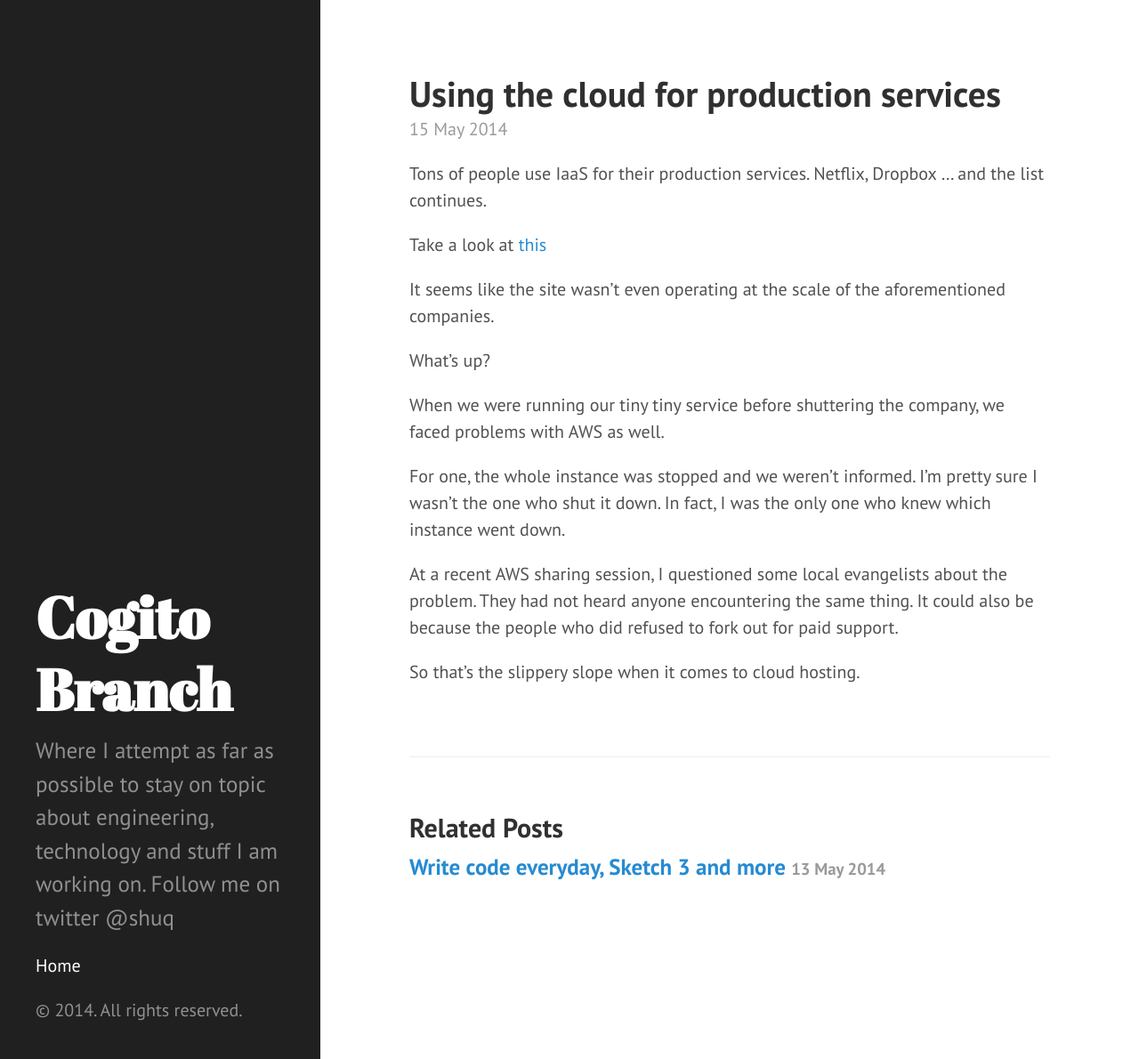
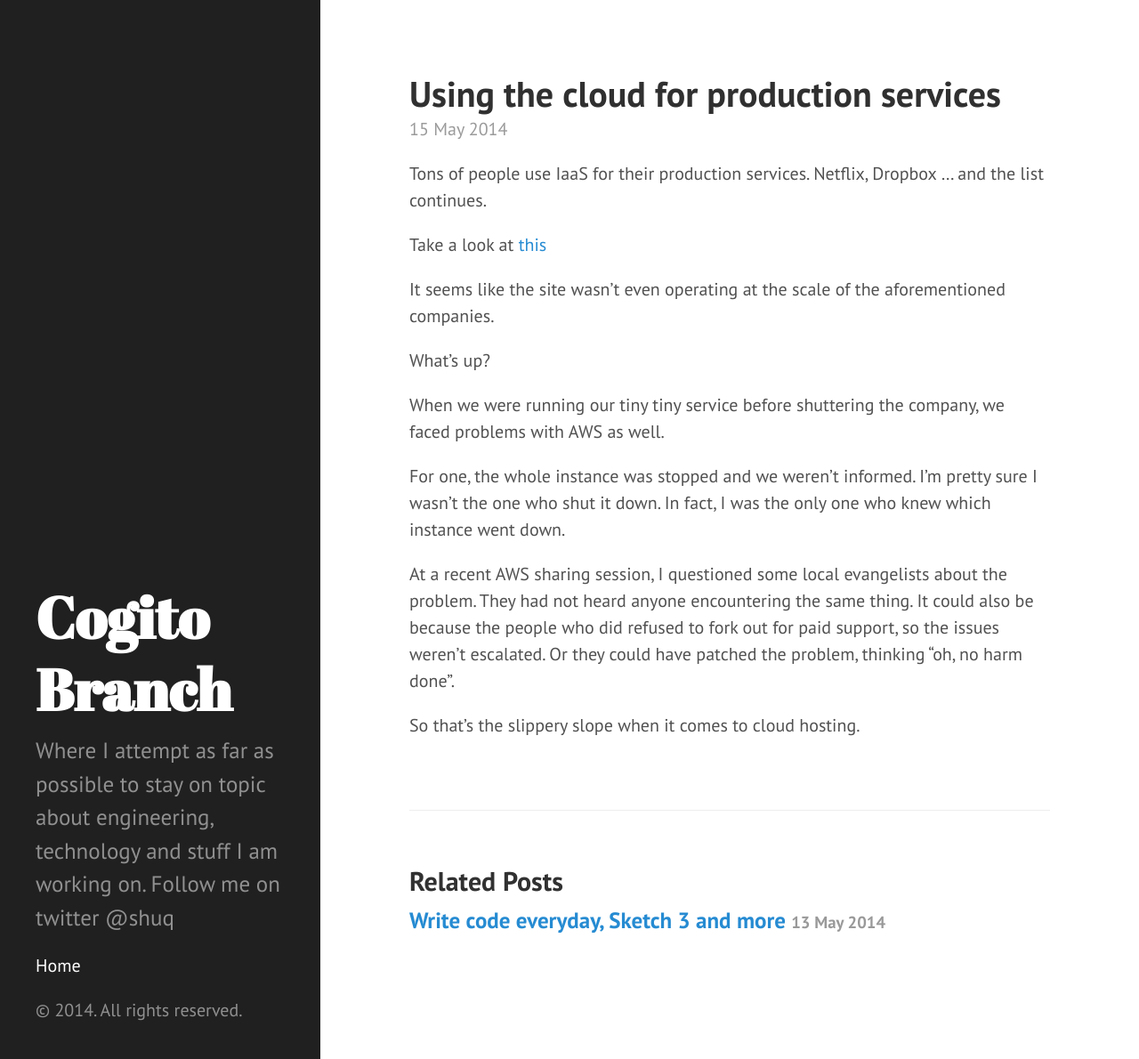
Before and after one commit to quekshuy/oldquekshuy.github.io, a Jekyll site: the page built from _posts/2014-05-15-using-the-cloud-for-production-services.markdown, in a window 1280 px wide and 1190 px high. Shown: the whole window at 89% size. Built offline with Jekyll 4.4.1, drawn with Linux system fonts in a browser that asks for light colours.

Commit message:
Post update: Using the cloud for production services

```diff
--- a/_posts/2014-05-15-using-the-cloud-for-production-services.markdown
+++ b/_posts/2014-05-15-using-the-cloud-for-production-services.markdown
@@ -15,6 +15,6 @@ When we were running our tiny tiny service before shuttering the company, we fac
 
 For one, the whole instance was stopped and we weren't informed. I'm pretty sure I wasn't the one who shut it down. In fact, I was the only one who knew which instance went down.
 
-At a recent AWS sharing session, I questioned some local evangelists about the problem. They had not heard anyone encountering the same thing. It could also be because the people who did refused to fork out for paid support.
+At a recent AWS sharing session, I questioned some local evangelists about the problem. They had not heard anyone encountering the same thing. It could also be because the people who did refused to fork out for paid support, so the issues weren't escalated. Or they could have patched the problem, thinking "oh, no harm done".
 
 So that's the slippery slope when it comes to cloud hosting.
```
